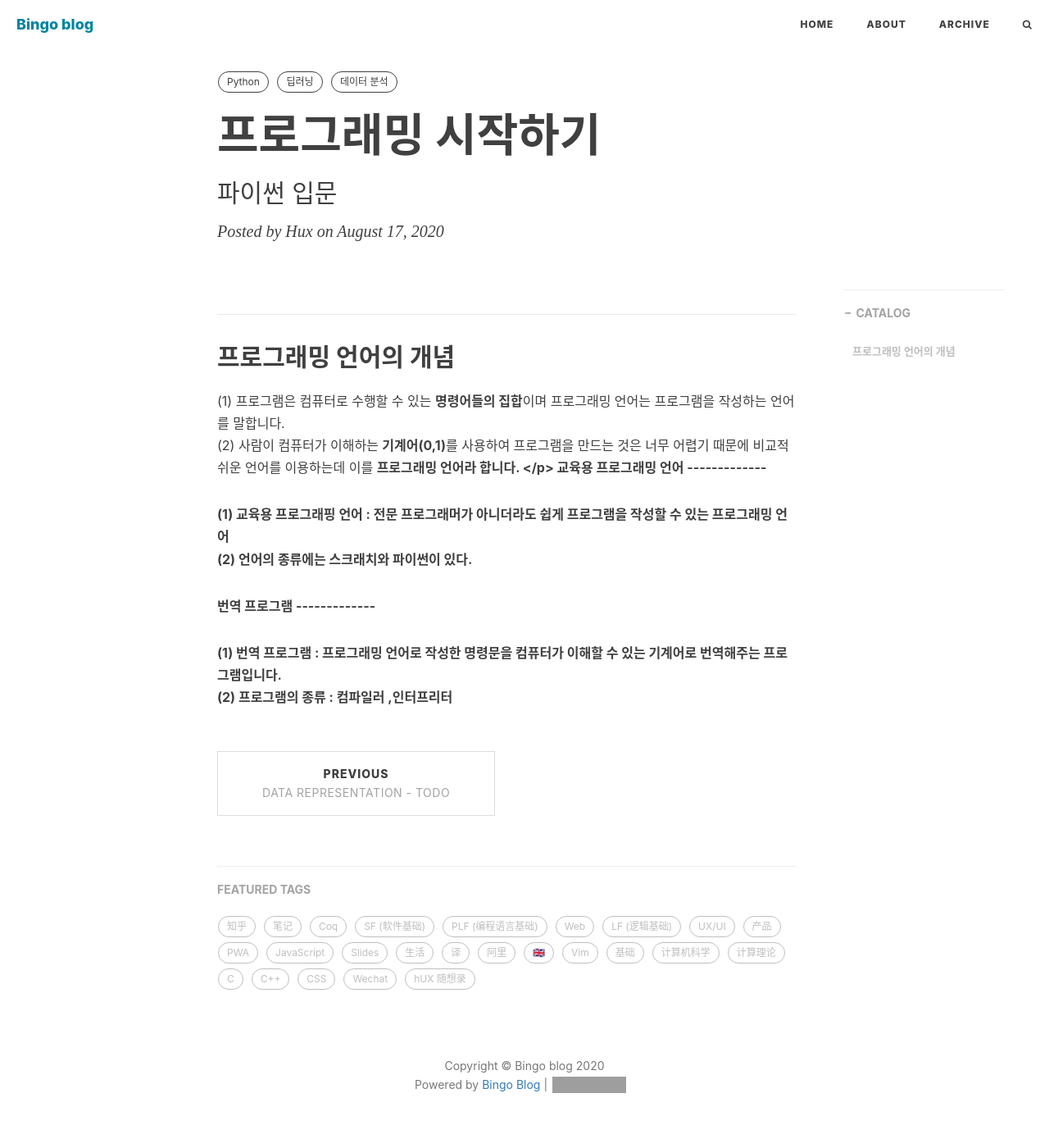
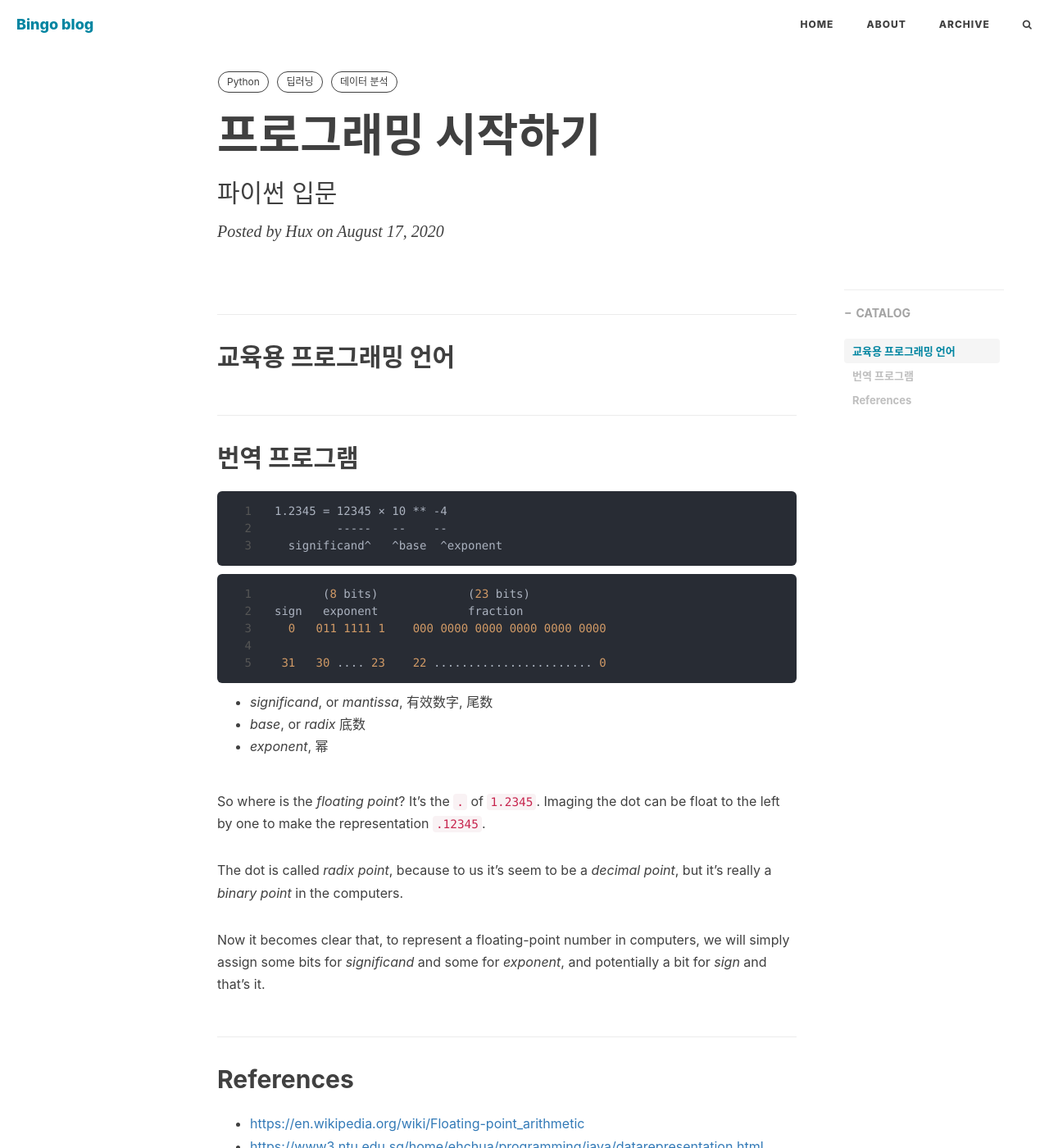
Before and after one commit to leeyj4805/leeyj4805.github.io, a Jekyll site: the page built from _posts/data_rep/2020-08-17-data-rep-float.md, in a window 1280 px wide and 1400 px high. Shown: the whole window at 82% size. Built offline with Jekyll 4.4.1, drawn with Linux system fonts in a browser that asks for light colours; nearby versions of some CDN libraries; comment, search, counter and statistics services are not loaded; some of the changed text lies outside the part shown; grey boxes are pictures that could not be loaded.

Commit message:
no message

````diff
--- a/_posts/data_rep/2020-08-17-data-rep-float.md
+++ b/_posts/data_rep/2020-08-17-data-rep-float.md
@@ -10,27 +10,52 @@ tags:
   - 데이터 분석
 ---
 <!-- 정리 텍스트 -->
-<h2>프로그래밍 언어의 개념</h2>
-<p>
-(1) 프로그램은 컴퓨터로 수행할 수 있는 <b>명령어들의 집합</b>이며 프로그래밍 언어는 프로그램을 작성하는 언어를 말합니다.<br>
-(2) 사람이 컴퓨터가 이해하는 <b>기계어(0,1)</b>를 사용하여 프로그램을 만드는 것은 너무 어렵기 때문에 비교적 쉬운 언어를 이용하는데 이를 <b>프로그래밍 언어<b>라 합니다.
-</p>
+
 <!-- 정리 텍스트 end -->
 
 교육용 프로그래밍 언어
 -------------
 
 
-<p>
-(1) 교육용 프로그래핑 언어 : 전문 프로그래머가 아니더라도 쉽게 프로그램을 작성할 수 있는 프로그래밍 언어 <br>
-(2) 언어의 종류에는 스크래치와 파이썬이 있다.
-</p>
 
 번역 프로그램
 -------------
 
 
-<p>
-(1) 번역 프로그램 :  프로그래밍 언어로 작성한 <b>명령문</b>을 컴퓨터가 이해할 수 있는 기계어로 번역해주는 프로그램입니다.<br>
-(2) 프로그램의 종류 : 컴파일러 ,인터프리터
-</p>
+<!-- code -->
+```
+1.2345 = 12345 × 10 ** -4
+         -----   --    --
+  significand^   ^base  ^exponent
+```
+<!-- code end-->
+
+<!-- code scroll -->
+```cpp
+       (8 bits)             (23 bits)
+sign   exponent             fraction
+  0   011 1111 1    000 0000 0000 0000 0000 0000
+
+ 31   30 .... 23    22 ....................... 0
+```
+<!-- code scroll end-->
+
+- _significand_, or _mantissa_, 有效数字, 尾数
+- _base_, or _radix_ 底数
+- _exponent_, 幂
+
+So where is the _floating point_? It's the `.` of `1.2345`. Imaging the dot
+can be float to the left by one to make the representation `.12345`.
+
+The dot is called _radix point_, because to us it's seem to be a _decimal point_,
+but it's really a _binary point_ in the computers.
+
+Now it becomes clear that, to represent a floating-point number in computers,
+we will simply assign some bits for _significand_ and some for _exponent_, and
+potentially a bit for _sign_ and that's it.
+
+References
+----------
+
+- <https://en.wikipedia.org/wiki/Floating-point_arithmetic>
+- <https://www3.ntu.edu.sg/home/ehchua/programming/java/datarepresentation.html>
````
